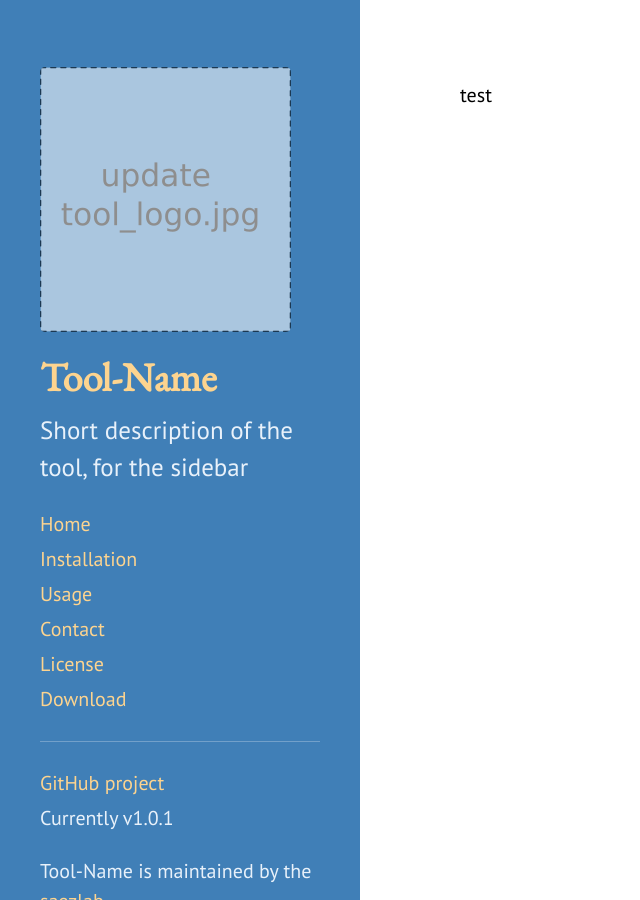
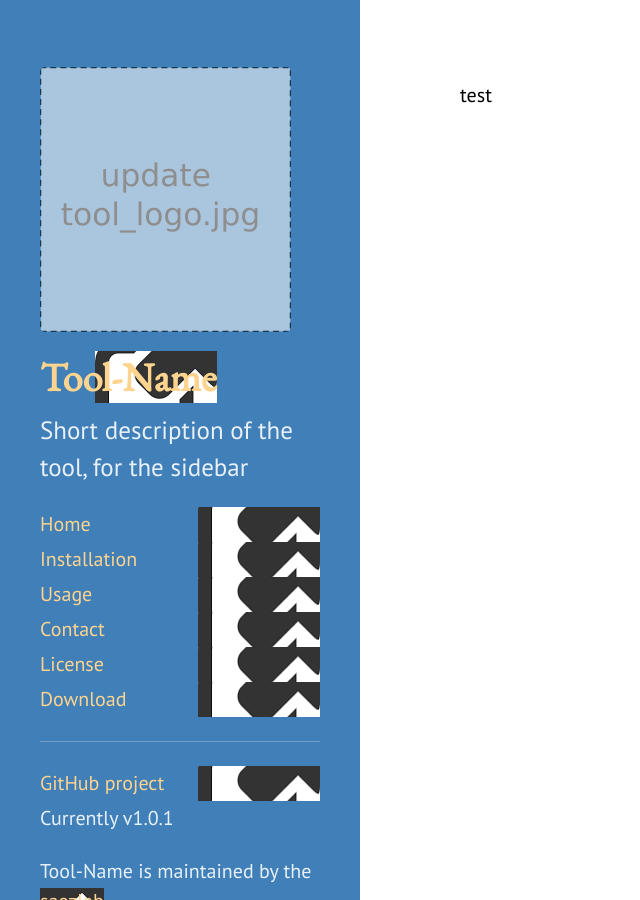
Before and after one commit to saezlab/dorothea, a Jekyll site: the page built from index.md, in a window 1280 px wide. Shown: the whole page, without its empty margins (0-640 px from the left). Built offline with Jekyll 4.4.1, drawn with Linux system fonts in a browser that asks for light colours.

Commit message:
Update blackdoc.css

```diff
--- a/public/css/blackdoc.css
+++ b/public/css/blackdoc.css
@@ -193,7 +193,7 @@ tbody tr:nth-child(odd) th {
 /* Sidebar links */
 .sidebar a {
   color: #fdd48f;
-  background: transparent url('../public/link_icon.png') no-repeat center right;
+  background: transparent url('../link_icon.png') no-repeat center right;
 }
 
 
```
